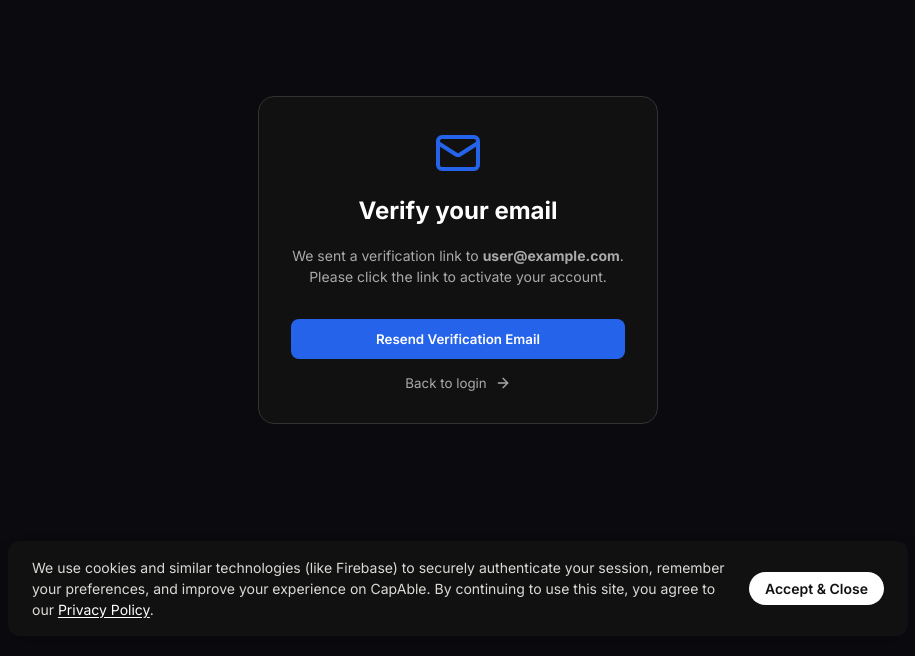
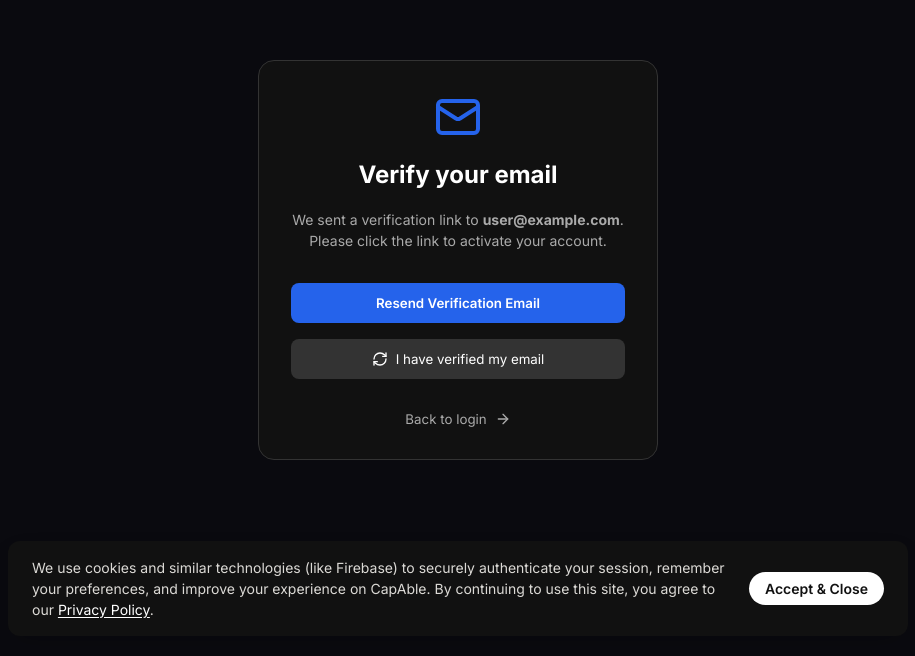
Before and after one commit to Devengoyal885/ArcLight_HackShift_2, a React (Vite) app: page /verify-email in a window 1280 px wide. Shown: the part 140-796 px from the top of the page, without its empty margins (182-1097 px from the left). Built offline with nearby package versions, Linux system fonts and the light colour scheme; no server answers; the database is empty; sample sign-in values are in the browser's storage.

Commit message:
feat: deepen production readiness

```diff
--- a/src/pages/auth/VerifyEmailPage.tsx
+++ b/src/pages/auth/VerifyEmailPage.tsx
@@ -1,19 +1,47 @@
 import { useNavigate } from 'react-router-dom';
-import { Mail, ArrowRight } from 'lucide-react';
+import { Mail, ArrowRight, RefreshCw } from 'lucide-react';
 import { useAuth } from '../../context/AuthContext';
 import { auth, sendEmailVerification, signOut } from '../../lib/firebase';
-import { useState } from 'react';
+import { useState, useEffect } from 'react';
 
 export default function VerifyEmailPage() {
     const { user } = useAuth();
     const navigate = useNavigate();
     const [sent, setSent] = useState(false);
+    const [checking, setChecking] = useState(false);
+
+    // Deep Implementation: Auto-poll every 5 seconds
+    useEffect(() => {
+        const interval = setInterval(async () => {
+            if (auth.currentUser) {
+                await auth.currentUser.reload();
+                if (auth.currentUser.emailVerified) {
+                    navigate(0); // Force reload to trigger auth state and routing
+                }
+            }
+        }, 5000);
+        return () => clearInterval(interval);
+    }, [navigate]);
 
     const handleResend = async () => {
         if (auth.currentUser) {
             await sendEmailVerification(auth.currentUser);
             setSent(true);
+            setTimeout(() => setSent(false), 60000); // Allow resend after 60s
         }
+    };
+
+    const handleCheckVerification = async () => {
+        setChecking(true);
+        if (auth.currentUser) {
+            await auth.currentUser.reload();
+            if (auth.currentUser.emailVerified) {
+                navigate(0);
+            } else {
+                alert("Email not yet verified. Please check your inbox and spam folder.");
+            }
+        }
+        setChecking(false);
     };
 
     const handleSignOut = async () => {
@@ -37,7 +65,15 @@ export default function VerifyEmailPage() {
                     disabled={sent}
                     style={{ background: '#2563eb', color: '#fff', width: '100%', padding: '0.75rem', borderRadius: '0.5rem', border: 'none', cursor: sent ? 'not-allowed' : 'pointer', marginBottom: '1rem', fontWeight: 600 }}
                 >
-                    {sent ? 'Email Sent!' : 'Resend Verification Email'}
+                    {sent ? 'Email Sent (Check Inbox)!' : 'Resend Verification Email'}
+                </button>
+                <button
+                    onClick={handleCheckVerification}
+                    disabled={checking}
+                    style={{ background: '#333', color: '#fff', width: '100%', padding: '0.75rem', borderRadius: '0.5rem', border: 'none', cursor: checking ? 'wait' : 'pointer', marginBottom: '2rem', display: 'flex', alignItems: 'center', justifyContent: 'center', gap: '0.5rem' }}
+                >
+                    <RefreshCw size={16} className={checking ? "spin" : ""} />
+                    {checking ? 'Checking...' : 'I have verified my email'}
                 </button>
                 <button
                     onClick={handleSignOut}
--- a/src/pages/shared/SettingsPage.tsx
+++ b/src/pages/shared/SettingsPage.tsx
@@ -6,8 +6,9 @@ import {
     LogOut, AlertTriangle, QrCode, X
 } from 'lucide-react';
 import { useAuth } from '../../context/AuthContext';
-import { auth } from '../../lib/firebase';
+import { auth, db } from '../../lib/firebase';
 import { deleteUser } from 'firebase/auth';
+import { deleteDoc, doc } from 'firebase/firestore';
 import { useTheme } from '../../context/ThemeContext';
 import './SettingsPage.css';
 
@@ -46,9 +47,14 @@ export default function SettingsPage() {
 
     const handleDeleteAccount = async () => {
         if (!auth.currentUser) return;
-        const confirmDelete = window.confirm("Are you sure you want to permanently delete your account? This action cannot be undone.");
+        const confirmDelete = window.confirm("Are you sure you want to permanently delete your account AND all associated data? This action cannot be undone.");
         if (confirmDelete) {
             try {
+                // Deep Implementation: Wipe user's Firestore docs before deleting Auth
+                const uid = auth.currentUser.uid;
+                await deleteDoc(doc(db, 'profiles', uid)).catch(() => console.warn("No profile doc found"));
+                await deleteDoc(doc(db, 'roles', uid)).catch(() => console.warn("No role doc found"));
+
                 await deleteUser(auth.currentUser);
                 window.location.href = '/login'; // Force reload to clear everything
             } catch (error: any) {
```
Also changed, not shown: firebase.json.
